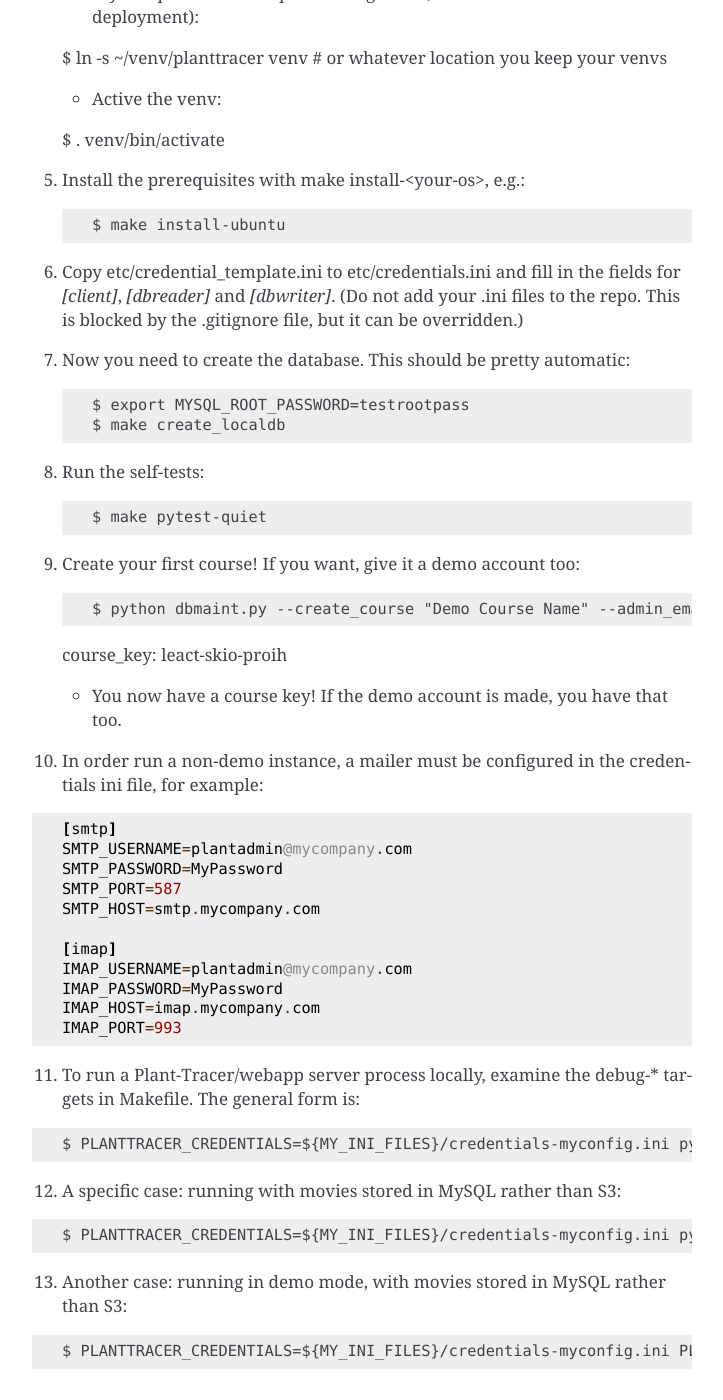
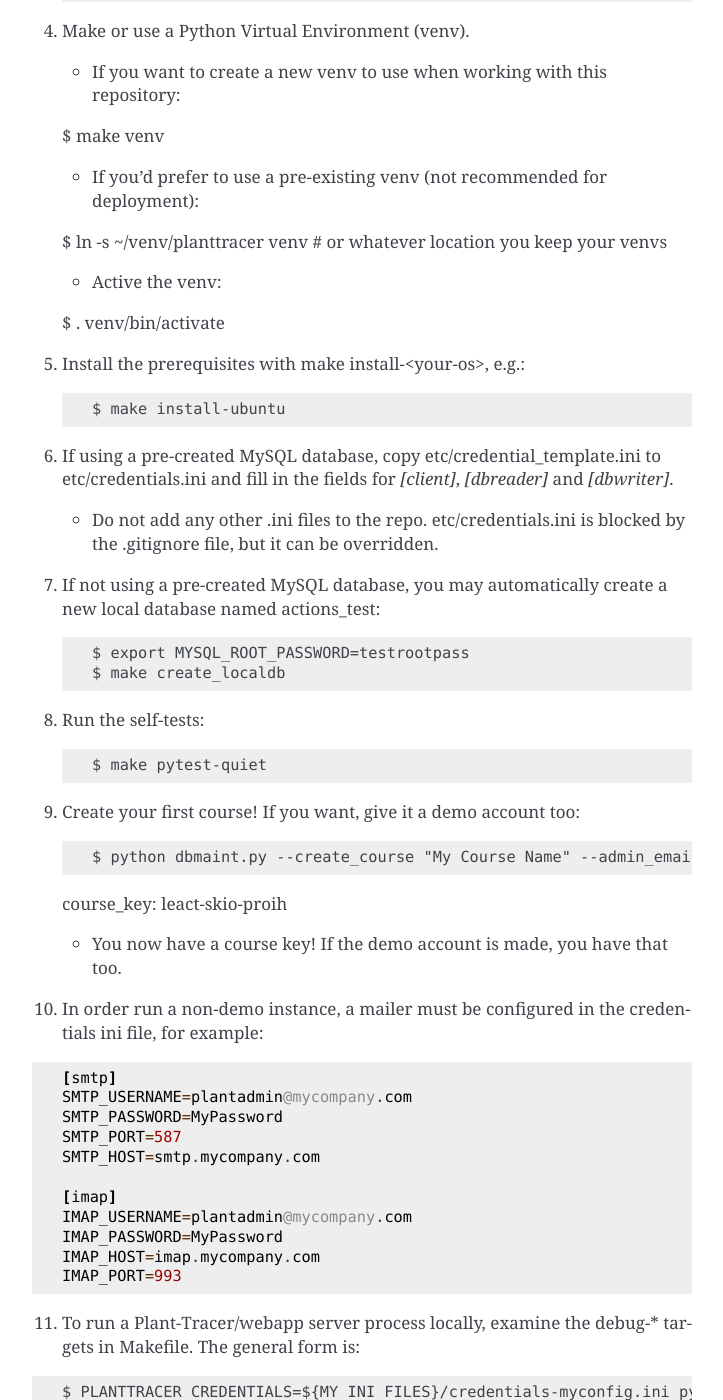
Before and after one commit to Plant-Tracer/webapp, a Sphinx documentation site: the page built from docs/Installation.rst, in a window 1280 px wide and 1400 px high, scrolled down 1091 px. Shown: the whole window, without its empty margins (388-1111 px from the left). Built offline with Sphinx 7.4.7, drawn with Linux system fonts in a browser that asks for light colours; some of the changed text lies outside the part shown.

Commit message:
Update Installation.rst: half a stab at differentiating between a pre-existing and created database. It's not working. Will have a re-think tomorrow.

```diff
--- a/docs/Installation.rst
+++ b/docs/Installation.rst
@@ -5,13 +5,16 @@ Requirements and Preparation
 ----------------------------
 * A home directory on Dreamhost (or another web hosting provider) that provides passengers, or some other wsgi-based approach for running a Python Bottle app (e.g. `mod_wsgi` on Apache).
 
-* A MySQL database with three users defined in a mysql credentials file:
+* A MySQL database and a locally installed mysql client.
+  - You may use a pre-existing MySQL database, and if so, please prepare a mysql credentials file with three users defined:
 
     * `[client]` which can modify the schema
     * `[dbreader]` which can read the database
     * `[dbwriter]` which can write the database
 
-* python3.11 installed. Verify that typing 'python' gives you python3.11. If it doesn't, make sure that your PATH is up-to-date.
+  - Alternatively, if desired, these instructions will create a database that can be used locally, usually for development purposes. This process creates a mysql credentials file for this new database in etc/credentials.ini
+
+* If installing on ubuntu or windows, ensure that python3.11 installed. Verify that typing 'python' gives you python3.11. If it doesn't, make sure that your PATH is up-to-date. (Python is installed automatically using brew on MacOS if not present, using the steps in this document.)
 
 * If installing on a MacOS machine, HomeBrew must be installed prior to performing the steps below.
 
@@ -48,9 +51,11 @@ Installation
 
     $ make install-ubuntu
 
-6. Copy etc/credential_template.ini to etc/credentials.ini and fill in the fields for `[client]`, `[dbreader]` and `[dbwriter]`. (Do not add your .ini files to the repo. This is blocked by the .gitignore file, but it can be overridden.)
+6. If using a pre-created MySQL database, copy etc/credential_template.ini to etc/credentials.ini and fill in the fields for `[client]`, `[dbreader]` and `[dbwriter]`.
 
-7. Now you need to create the database. This should be pretty automatic::
+   * Do not add any other .ini files to the repo. etc/credentials.ini is blocked by the .gitignore file, but it can be overridden.
+
+7. If not using a pre-created MySQL database, you may automatically create a new local database named actions_test::
 
    $ export MYSQL_ROOT_PASSWORD=testrootpass
    $ make create_localdb
@@ -61,7 +66,7 @@ Installation
 
 9. Create your first course! If you want, give it a demo account too::
 
-   $ python dbmaint.py --create_course "Demo Course Name" --admin_email your_admin_email@company.com --admin_name "Your Name" [--demo_email your_demo_email@company.com]
+   $ python dbmaint.py --create_course "My Course Name" --admin_email your_admin_email@company.com --admin_name "Your Name" [--demo_email your_demo_email@company.com]
    course_key: leact-skio-proih
 
    * You now have a course key! If the demo account is made, you have that too.
```
